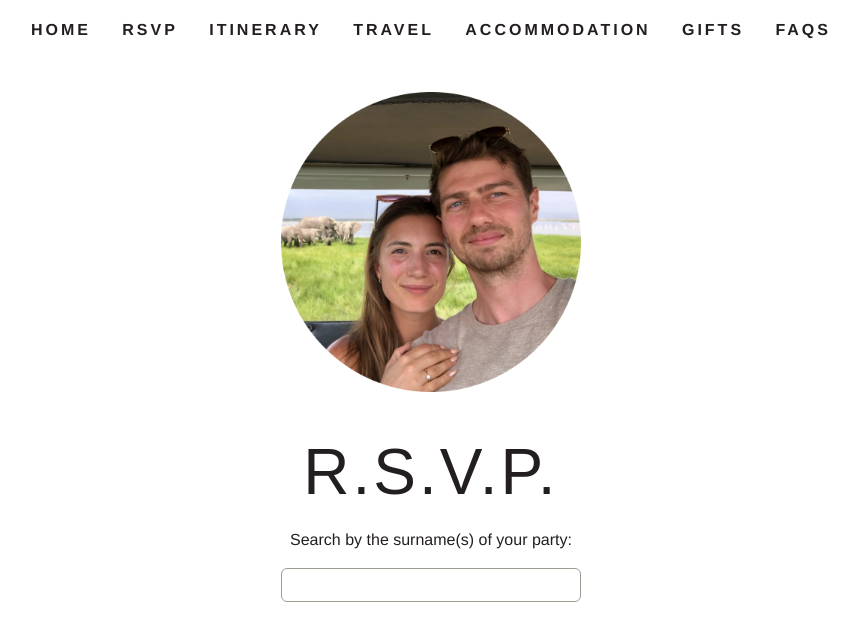
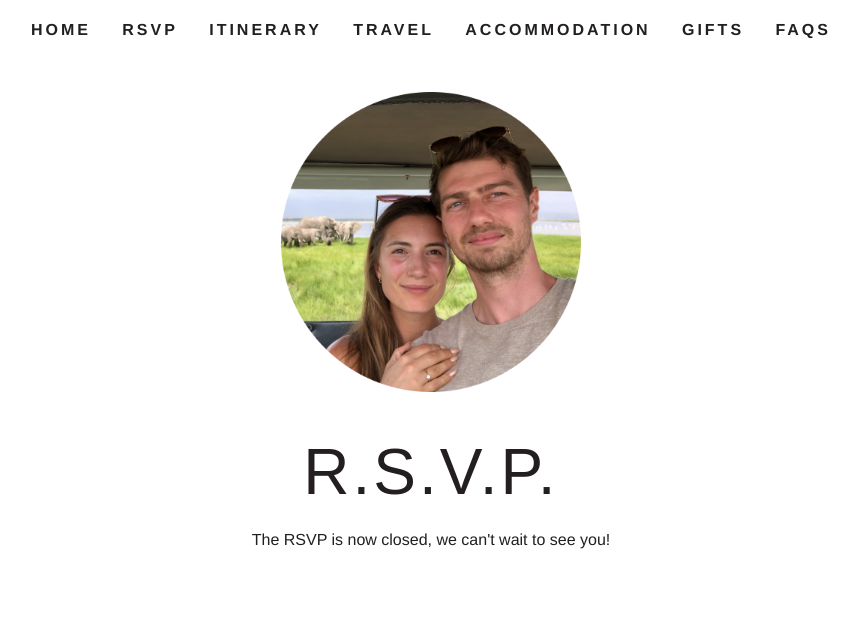
Before and after one commit to 11ac11/wedding-app, a Next.js app: page /rsvp in a window 1280 px wide. Shown: the top 640 px of the page, without its empty margins (209-1067 px from the left). Built offline with nearby package versions, Linux system fonts and the light colour scheme; a web font is replaced by a local one.

Commit message:
closed rsvp page

```diff
--- a/app/rsvp/rsvp-client.jsx
+++ b/app/rsvp/rsvp-client.jsx
@@ -15,8 +15,9 @@ export const RsvpClient = () => {
     <div className={`rsvp-container`}>
       <HideImage src={Kenya} alt="Kenya" fill={true} isVisible={!searchTerm} isShrinkable />
       <h1>R.S.V.P.</h1>
-      <Search searchTerm={searchTerm} setSearchTerm={setSearchTerm} editingGuestId={editingGuestId} />
-      <Table searchTerm={searchTerm} editingGuestId={editingGuestId} setEditingGuestId={setEditingGuestId} />
+      <span>{`The RSVP is now closed, we can't wait to see you!`}</span>
+      {/* <Search searchTerm={searchTerm} setSearchTerm={setSearchTerm} editingGuestId={editingGuestId} />
+      <Table searchTerm={searchTerm} editingGuestId={editingGuestId} setEditingGuestId={setEditingGuestId} /> */}
     </div>
   )
 }
```
